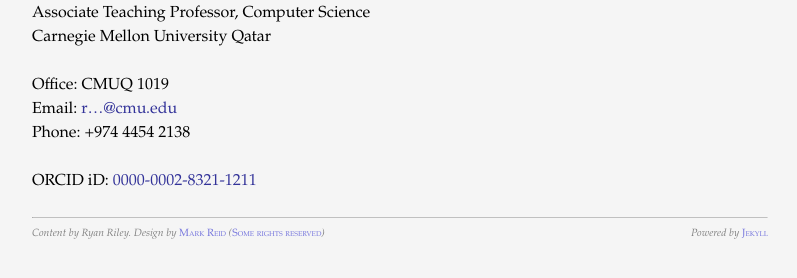
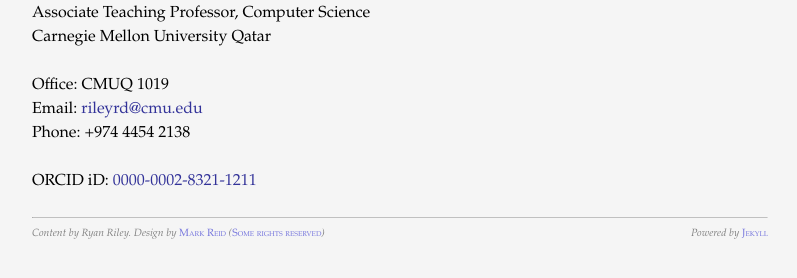
Before and after one commit to rriley/website, a Jekyll site: the page built from contact/index.md, in a window 1280 px wide. Shown: the part 190-468 px from the top of the page, without its empty margins (240-1037 px from the left). Built offline with Jekyll 4.4.1, drawn with Linux system fonts in a browser that asks for light colours.

Commit message:
Updating my contact page

```diff
--- a/contact/index.md
+++ b/contact/index.md
@@ -10,7 +10,7 @@
 Carnegie Mellon University Qatar
 
 Office: CMUQ 1019
-Email: [r...@cmu.edu](http://www.google.com/recaptcha/mailhide/d?k=01CMJvkLJlwIb6DLtgffbmMQ==&amp;c=0oeX86IVmaxVBiw4eHgX1A==){:target="_blank"}
+Email: [rileyrd@cmu.edu](mailto:rileyrd@cmu.edu)
 Phone: +974 4454 2138
 
 ORCID iD: [0000-0002-8321-1211](http://orcid.org/0000-0002-8321-1211)
```
